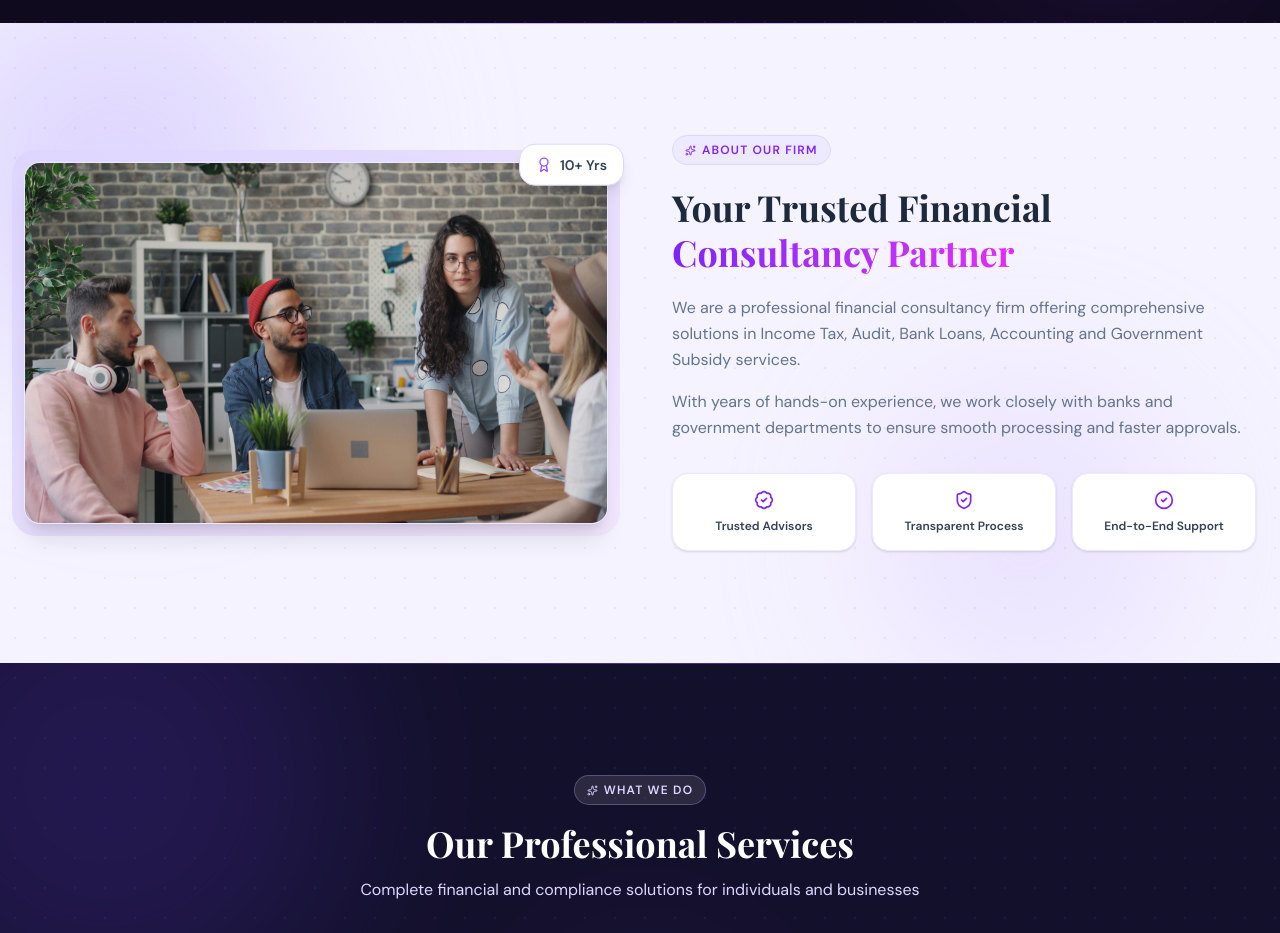
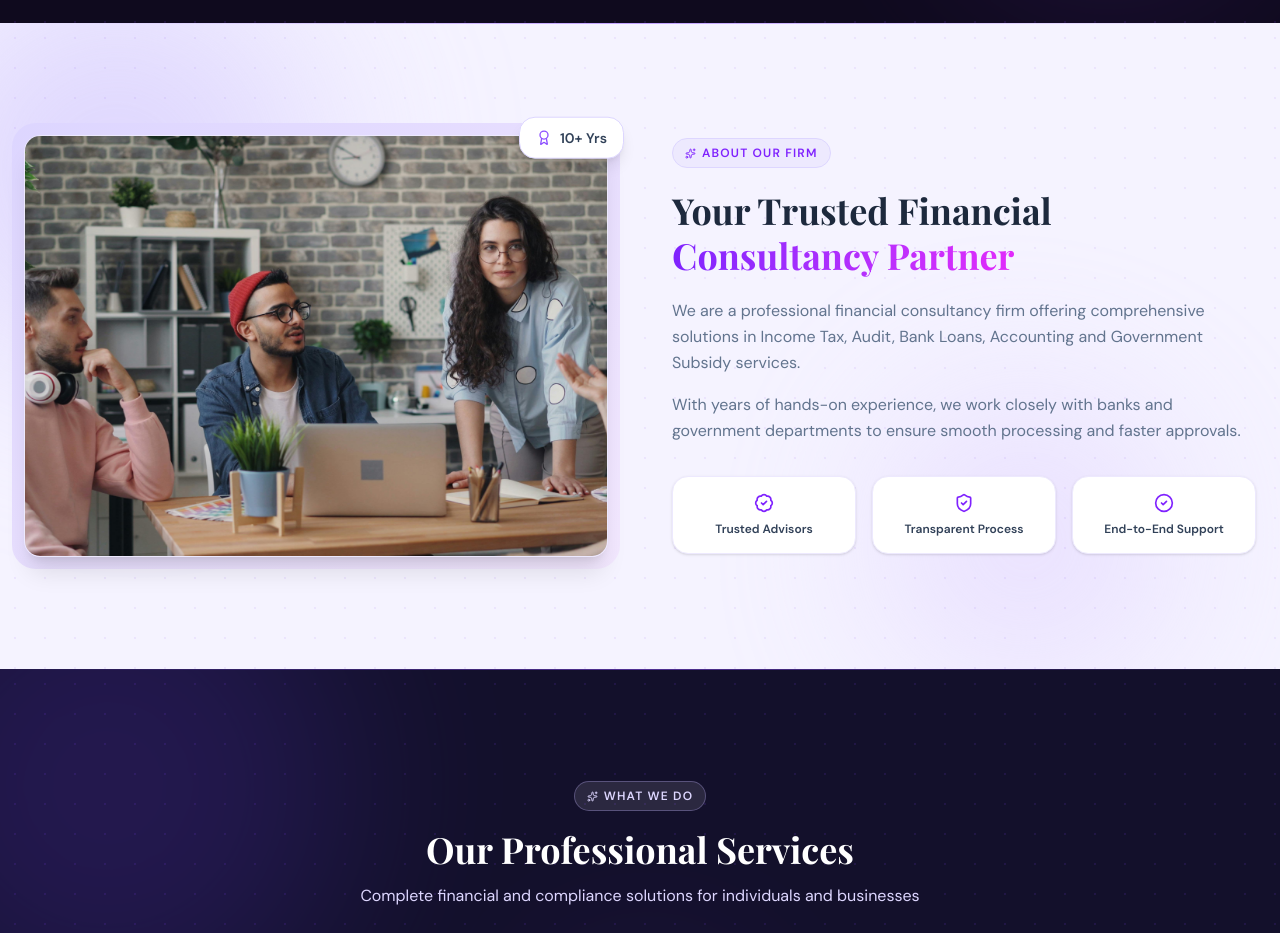
Before and after one commit to sahilzinzuvadiya/HPSFintax, a React (Vite) app in the folder Client-Frontend/: page / in a window 1280 px wide. Shown: the part 800-1733 px from the top of the page. Built offline with nearby package versions, Linux system fonts and the light colour scheme.

Commit message:
designchanges2

```diff
--- a/Client-Frontend/src/Pages/About.jsx
+++ b/Client-Frontend/src/Pages/About.jsx
@@ -599,7 +599,7 @@ export default function About() {
           <SectionHeading dark={false} badge="Who We Help" title="Industries We Serve"
             sub="Comprehensive consultancy across diverse sectors" />
 
-          <div className="grid grid-cols-2 md:grid-cols-4 gap-6">
+          <div className="grid grid-cols-1 md:grid-cols-4 gap-6">
             {industries.map((item, i) => (
               <motion.div key={i} custom={i} variants={cardVariants}
                 initial="hidden" whileInView="visible" viewport={{ once: true, margin: "-40px" }}
--- a/Client-Frontend/src/Pages/Home.jsx
+++ b/Client-Frontend/src/Pages/Home.jsx
@@ -623,7 +623,7 @@ export default function Home() {
             <div className="absolute -inset-3 bg-gradient-to-br from-violet-200 to-purple-100 rounded-3xl" />
             <div className="relative overflow-hidden rounded-2xl shadow-xl border border-violet-100">
               <img src="/homeAbout.jpg" alt="About"
-                className="w-full h-[360px] object-center group-hover:scale-105 transition-transform duration-700" />
+                className="w-full h-[340px] md:h-[420px] object-cover group-hover:scale-105 transition-transform duration-700" />
               <div className="absolute inset-0 bg-gradient-to-t from-[#2d1b69]/70 via-transparent to-transparent
                               opacity-0 group-hover:opacity-100 transition-opacity duration-500" />
               <div className="absolute inset-0 flex items-end p-6 opacity-0 group-hover:opacity-100
--- a/Client-Frontend/src/Pages/Services.jsx
+++ b/Client-Frontend/src/Pages/Services.jsx
@@ -591,7 +591,7 @@ export default function Services() {
           <SectionHeading dark={false} badge="Who We Help" title="Industries We Support"
             sub="Serving diverse sectors with tailored financial solutions" />
 
-          <div className="grid grid-cols-2 sm:grid-cols-3 md:grid-cols-5 gap-6">
+          <div className="grid grid-cols-1 sm:grid-cols-3 md:grid-cols-5 gap-6">
             {industries.map((item, i) => (
               <motion.div key={i} custom={i} variants={cardVariants}
                 initial="hidden" whileInView="visible" viewport={{ once: true, margin: "-40px" }}
```
